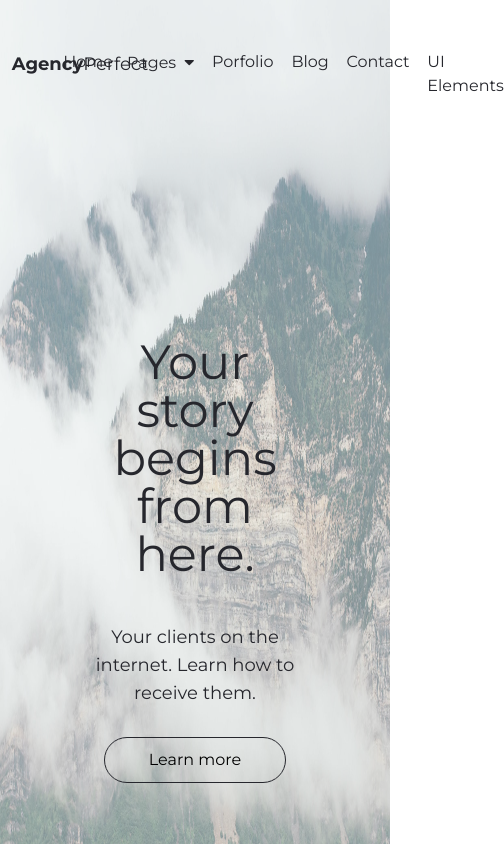
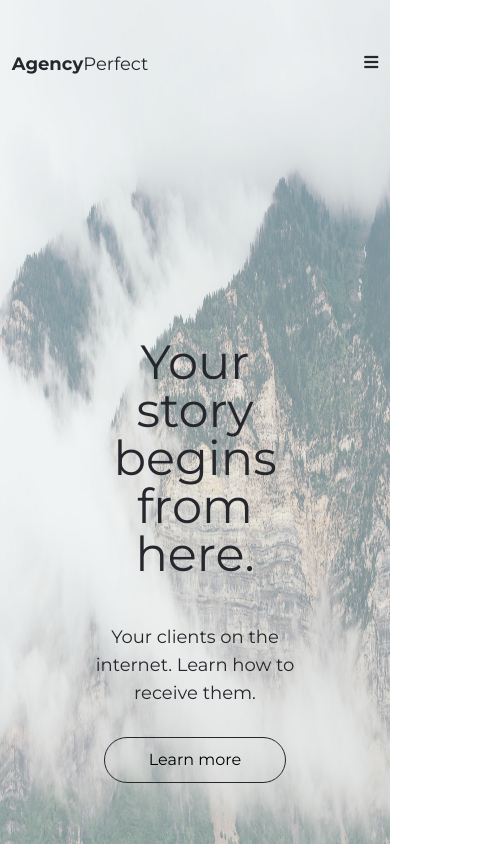
Before and after one commit to msanjeetaxioned/agency-perfect-tailwind, a plain HTML site: page index.html in a window 390 px wide. Shown: the top 846 px of the page, 504 px wide, since content can reach past the window. Drawn offline with Linux system fonts and the light colour scheme.

Commit message:
Display Hamburger on Mobile devices

```diff
--- a/index.html
+++ b/index.html
@@ -12,13 +12,13 @@
 <body class="font-agency-font">
     <!-- Header -->
     <header class="w-full absolute z-[2]">
-        <div class="wrapper pt-[50px] flex">
+        <div class="wrapper pt-[50px] flex sm:justify-between">
             <h1>
                 <a class="text-agency-dark-gray text-lg font-bold" href="#FIXME" title="AgencyPerfect">Agency<span class="font-normal">Perfect</span></a>
             </h1>
             <!-- Hamburger for Mobile Reso -->
-            <span class="hidden">Hamburger</span>
-            <nav class="flex-auto">
+            <span class="hidden sm:inline-block sm:text-[0px] after:content-['\f0c9'] after:ml-2 after:text-agency-dark-gray after:font-fa-free after:text-base after:font-bold hover:after:text-agency-light-green">Hamburger</span>
+            <nav class="sm:hidden flex-auto">
                 <ul class="flex justify-end">
                     <li class="selected mr-[4%] last:mr-0">
                         <a class="text-agency-dark-gray text-base capitalize hover" href="#FIXME" title="Home">home</a>
```
Also changed, not shown: dist/styles.css.
